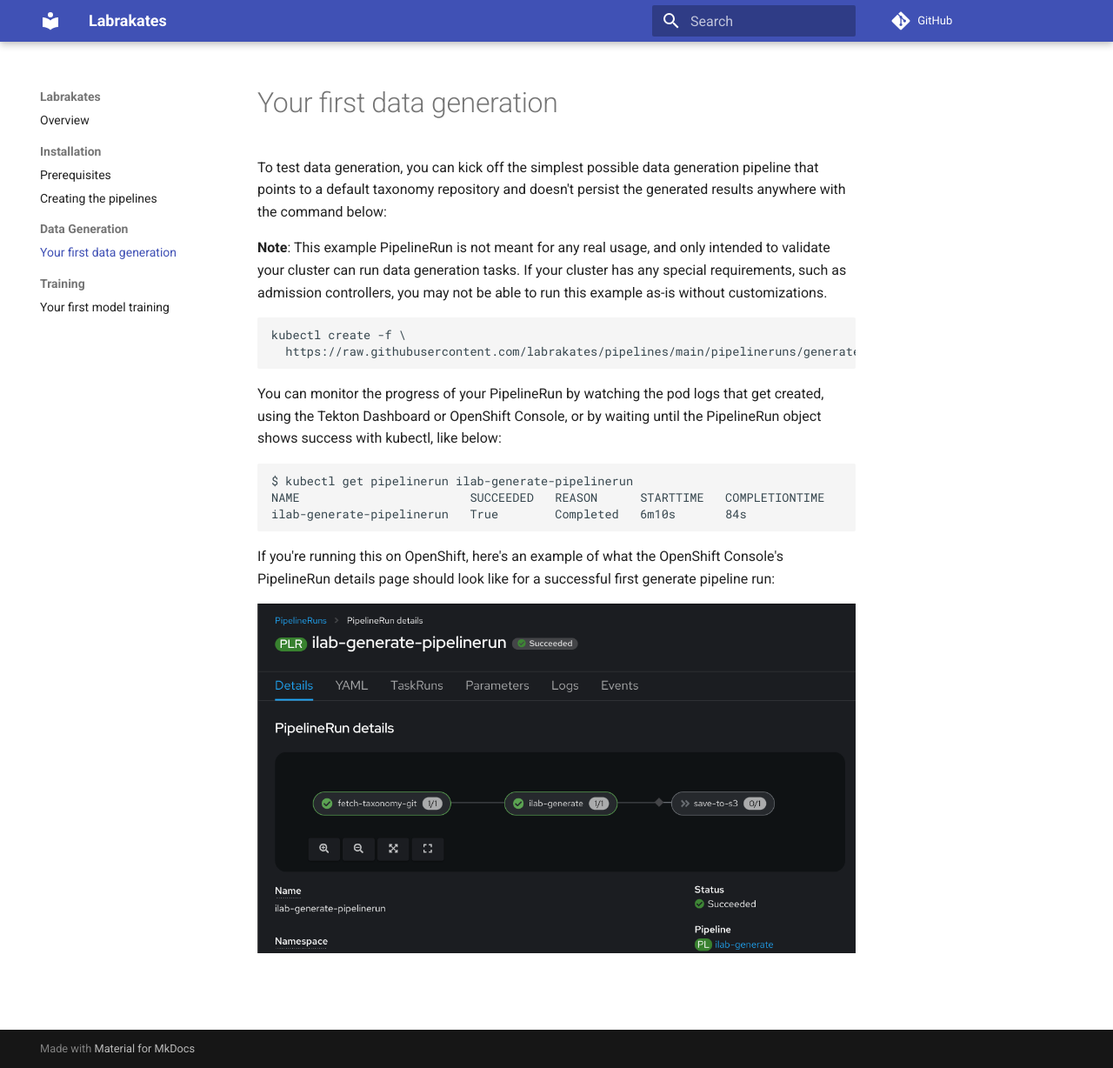
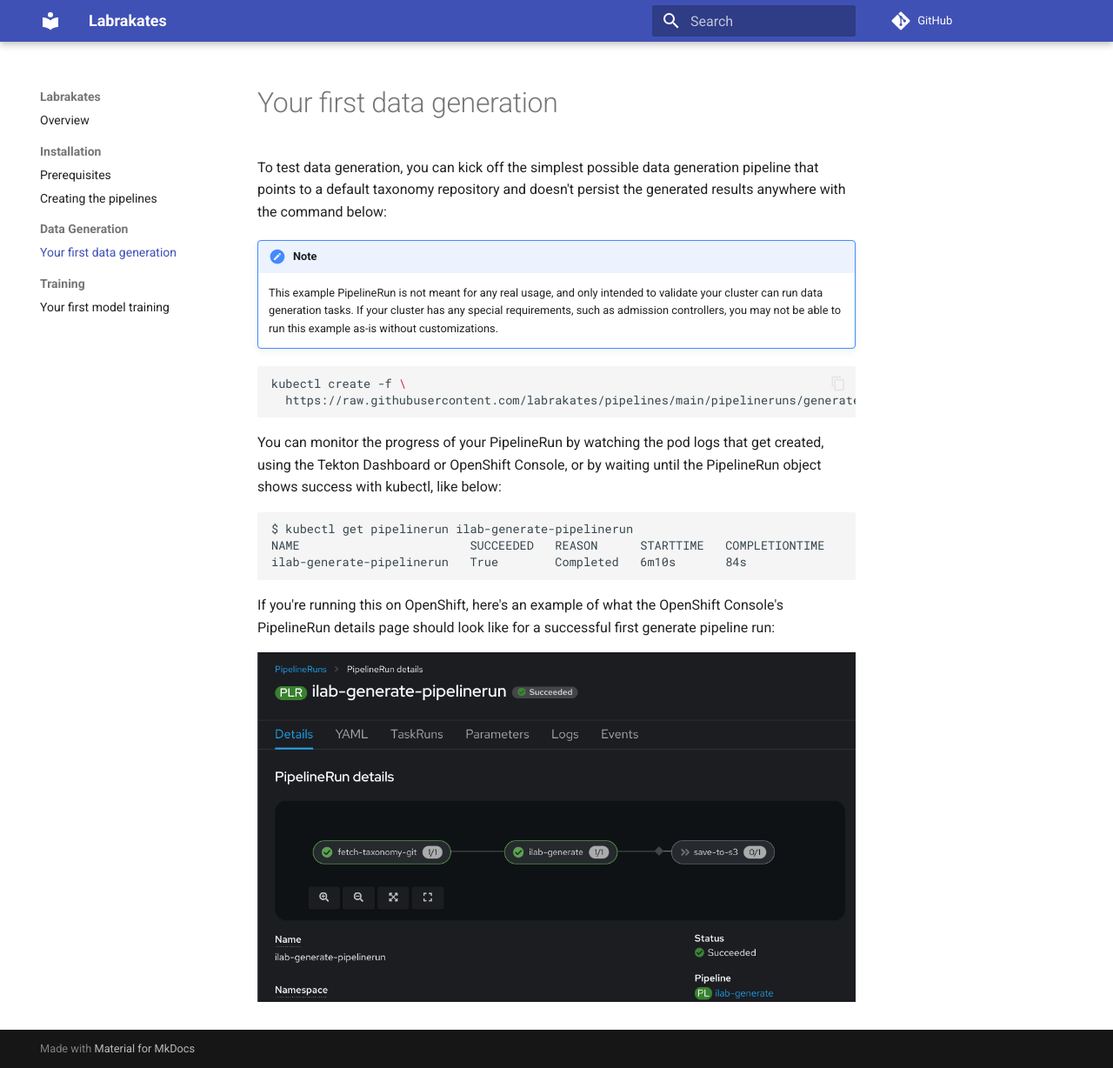
Before and after one commit to labrakates/labrakates.github.io, an MkDocs documentation site: the page built from docs/first_data_generation.md, in a window 1280 px wide and 1228 px high. Shown: the whole window at 87% size. Built offline with MkDocs 1.6.1 and Material for MkDocs 9.7.7, drawn with Linux system fonts in a browser that asks for light colours; comment, search, counter and statistics services are not loaded.

Commit message:
Add admonitions and copyable code blocks
Enabling some mkdocs-material extensions so code blocks are copyable,
get syntax hightlighting, and enabling admonitions for note, warning,
etc callouts.

Signed-off-by: Ben Browning <bbrownin@redhat.com>

````diff
--- a/docs/first_data_generation.md
+++ b/docs/first_data_generation.md
@@ -5,13 +5,14 @@ To test data generation, you can kick off the simplest possible data
 generation pipeline that points to a default taxonomy repository and
 doesn't persist the generated results anywhere with the command below:
 
-**Note**: This example PipelineRun is not meant for any real usage,
-and only intended to validate your cluster can run data generation
-tasks. If your cluster has any special requirements, such as admission
-controllers, you may not be able to run this example as-is without
-customizations.
+!!! note
 
-```
+    This example PipelineRun is not meant for any real usage, and only
+    intended to validate your cluster can run data generation tasks. If
+    your cluster has any special requirements, such as admission controllers,
+    you may not be able to run this example as-is without customizations.
+
+``` { .shell .copy }
 kubectl create -f \
   https://raw.githubusercontent.com/labrakates/pipelines/main/pipelineruns/generate/generate.yaml
 ```
@@ -21,7 +22,7 @@ logs that get created, using the Tekton Dashboard or OpenShift
 Console, or by waiting until the PipelineRun object shows success with
 kubectl, like below:
 
-```
+``` { .shell }
 $ kubectl get pipelinerun ilab-generate-pipelinerun
 NAME                        SUCCEEDED   REASON      STARTTIME   COMPLETIONTIME
 ilab-generate-pipelinerun   True        Completed   6m10s       84s
--- a/mkdocs.yml
+++ b/mkdocs.yml
@@ -9,6 +9,16 @@ theme:
     - navigation.expand
     - navigation.sections
 
+markdown_extensions:
+  - admonition
+  - pymdownx.highlight:
+      anchor_linenums: true
+      line_spans: __span
+      pygments_lang_class: true
+  - pymdownx.inlinehilite
+  - pymdownx.snippets
+  - pymdownx.superfences
+
 nav:
   - Overview: index.md
   - Installation:
````
Also changed, not shown: docs/creating_pipelines.md (+2 -2 lines).
